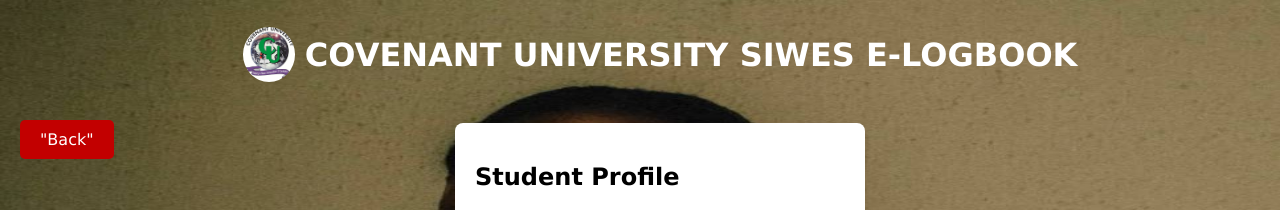
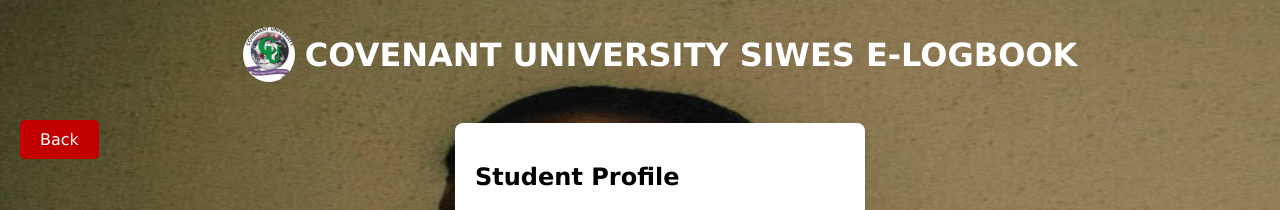
Before and after one commit to Ese345/verceldeploy, a React (Vite) app: page /StudentProfile in a window 1280 px wide. Shown: the top 210 px of the page. Built offline with nearby package versions, Linux system fonts and the light colour scheme.

Commit message:
first commit

```diff
--- a/src/IndividualPages/StudentProfile.tsx
+++ b/src/IndividualPages/StudentProfile.tsx
@@ -21,7 +21,7 @@ const StudentProfile: React.FC<StudentProfileProps> = ({ student }) => {
           <h1 className="profile-logo-title">COVENANT UNIVERSITY SIWES E-LOGBOOK</h1>
         </div>
       </header>
-      <button className="back-btn" onClick={() => window.history.back()}>"Back"</button>
+      <button className="back-btn" onClick={() => window.history.back()}>Back</button>
       <div className="profile-container">
         <h2>Student Profile</h2>
         <div className="profile-field">
```
